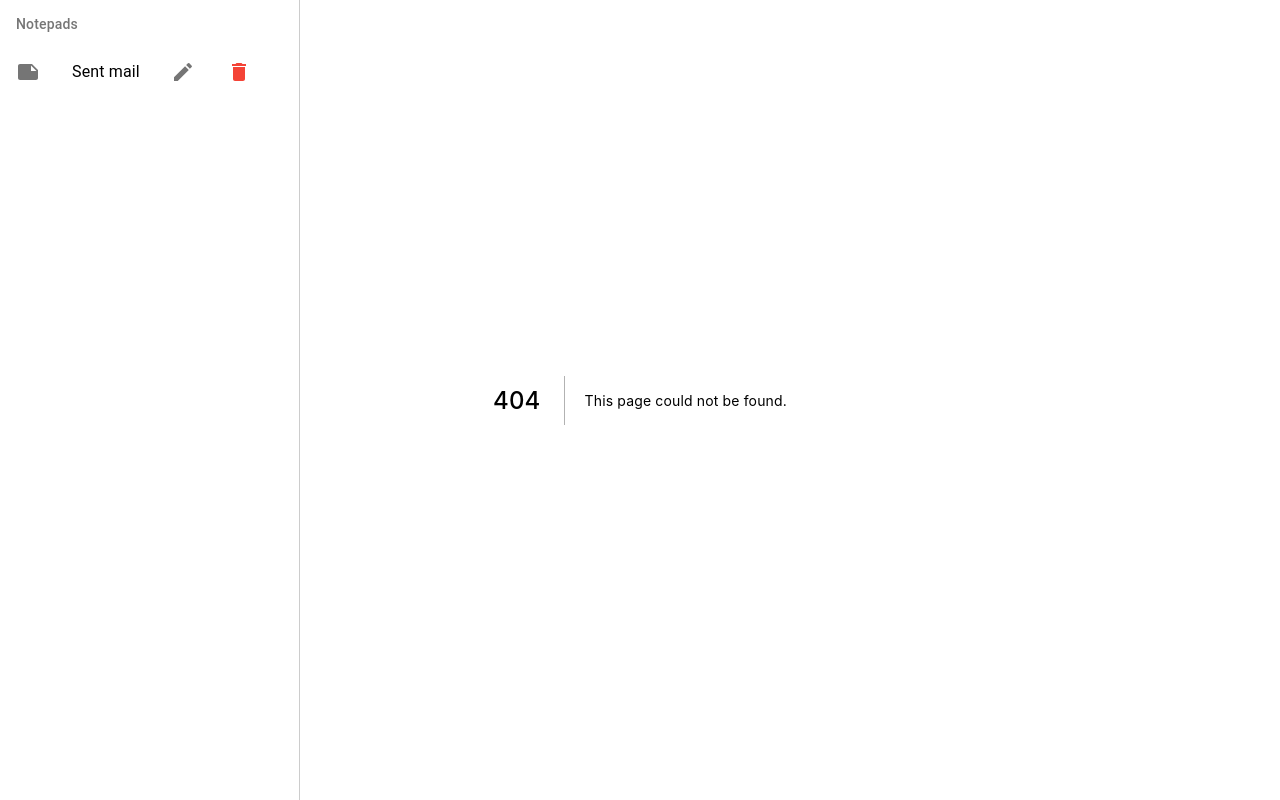
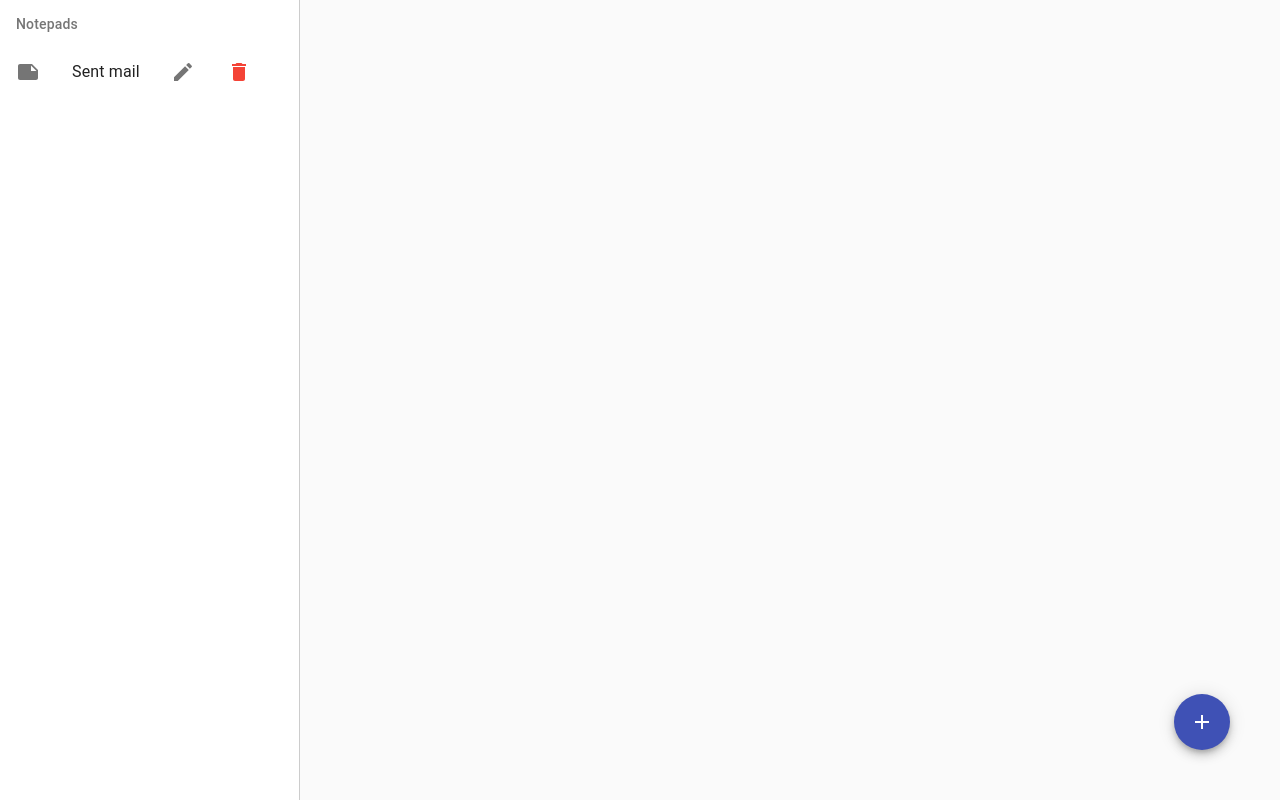
Before and after one commit to AndrewBoldrin/react-notes-app, a Next.js app: page /notepad/Notepad in a window 1280 px wide. Before the commit this address had no page. Built offline with nearby package versions, Linux system fonts and the light colour scheme.

Commit message:
corrigindo sistema de arquivos

```diff
--- a/pages/index.js
+++ b/pages/index.js
@@ -2,7 +2,7 @@ import Head from 'next/head'
 // import styles from '../styles/Home.module.css'
 import { makeStyles } from '@material-ui/core/styles';
 import { useRouter } from 'next/router';
-import NewNotepadButton from './components/NewNotepadButton';
+import NewNotepadButton from '../components/NewNotepadButton';
 
 export default function Home(props) {
 
@@ -11,9 +11,7 @@ export default function Home(props) {
       display: 'flex',
       justifyContent: 'center',
       alignItems: 'center',
-      // width: '500px',
       minHeight: '100vh',
-      // background: 'red',
     },
   }));
 
@@ -22,7 +20,7 @@ export default function Home(props) {
 
   function handleNewClick() {
     props.isNew();
-    router.push('/components/Notepad');
+    router.push('/notepad/Notepad');
   }
 
   return (
--- a/pages/components/Notepad.js
+++ b/pages/notepad/Notepad.js
@@ -2,8 +2,8 @@ import { useRouter } from 'next/router';
 import { makeStyles } from '@material-ui/core/styles';
 import Fab from '@material-ui/core/Fab';
 import AddIcon from '@material-ui/icons/Add';
-import Note from './Note';
-import NewNotepadButton from './NewNotepadButton';
+import Note from '../../components/Note';
+import NewNotepadButton from '../../components/NewNotepadButton';
 
 
 function Notepad(props) {
@@ -28,7 +28,7 @@ function Notepad(props) {
 
       function handleNewClick() {
         props.isNew();
-        router.push('/components/Notepad');
+        router.push('/notepad/Notepad');
       }
 
     console.log('notepad', props.number);
```
Also changed, not shown: pages/_app.js (+7 -1 lines), components/NewNotepadButton.js (renamed from pages/components/NewNotepadButton.js), components/Note.js (renamed from pages/components/Note.js), components/layout/Content.js (renamed from pages/components/layout/Content.js), components/layout/Layout.js (renamed from pages/components/layout/Layout.js), components/layout/SideBar.js (renamed from pages/components/layout/SideBar.js).
